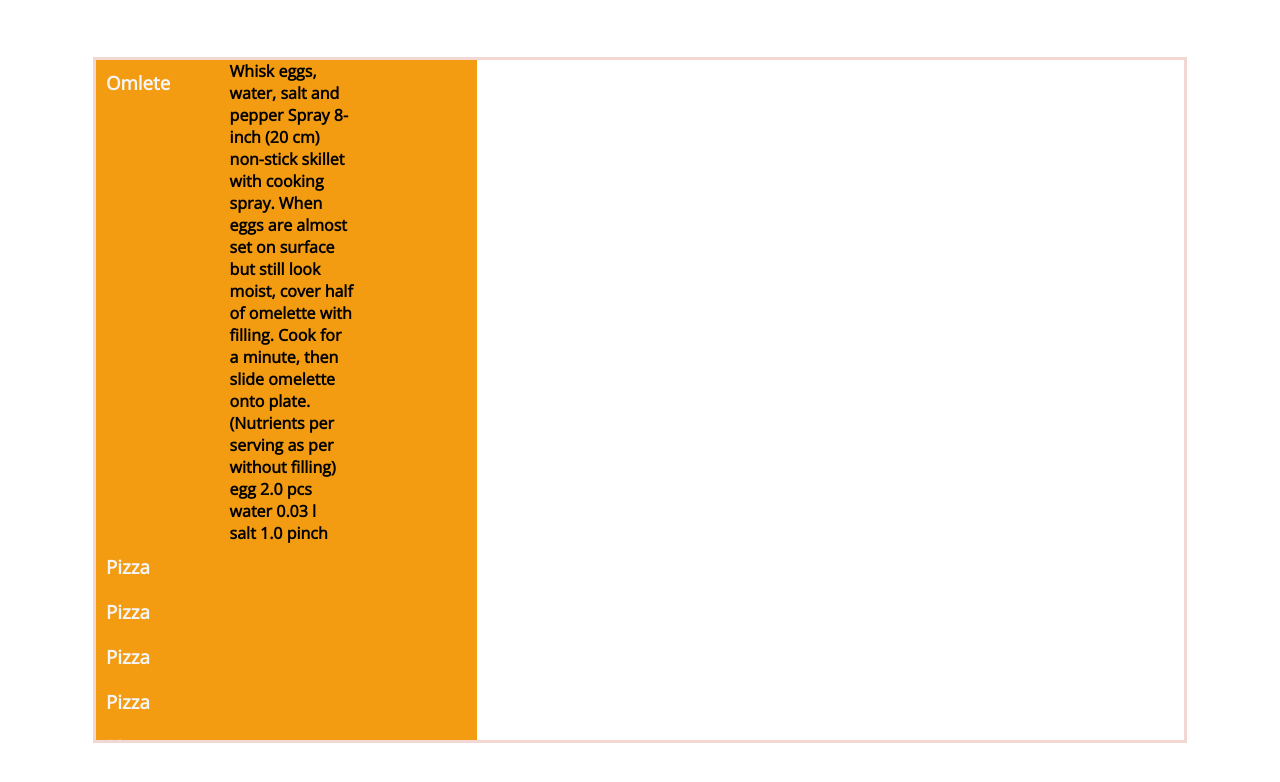
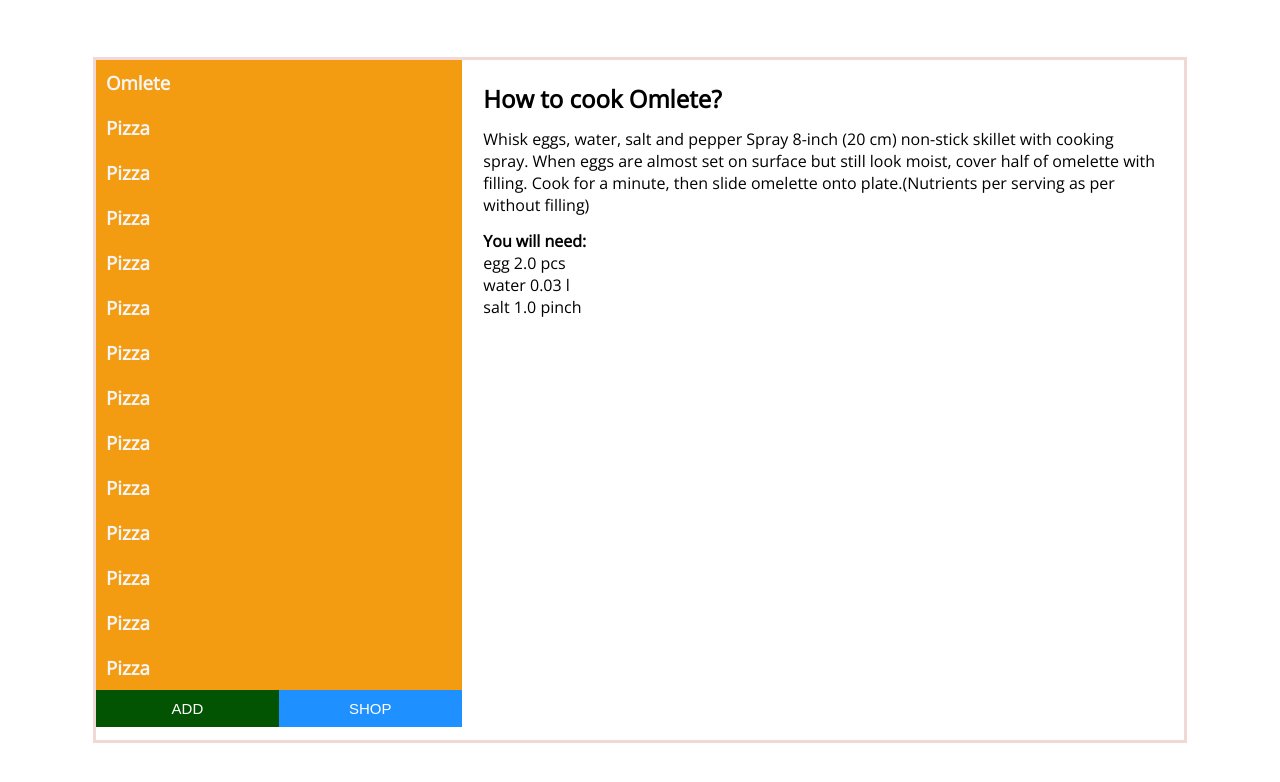
Before and after one commit to metalloid66/BunPlan, a React (Create React App) app: page / in a window 1280 px wide. Both pictures are taken after a click on the element "Omlete". Shown: the top 782 px of the page. Built offline with nearby package versions, Linux system fonts and the light colour scheme; data requests are answered from the project's data file.

Commit message:
fixed showing details

```diff
--- a/db.json
+++ b/db.json
@@ -404,102 +404,6 @@
           "unit": "ounce"
         }
       ],
-      "id": 13
-    },
-    {
-      "title": "Pizza",
-      "description": "Preheat oven to 450 degrees F (230 degrees C).\nIn a medium bowl, dissolve yeast and sugar in warm water.\nLet stand until creamy, about 10 minutes.\nStir in flour, salt and oil. Beat until smooth. Let rest for 5 minutes.\nTurn dough out onto a lightly floured surface and pat or roll into a round.\nTransfer crust to a lightly greased pizza pan or baker's peel dusted with cornmeal.\nSpread with desired toppings and bake in preheated oven for 15 to 20 minutes, or until golden brown.\nLet baked pizza cool for 5 minutes before serving.",
-      "ingredients": [
-        {
-          "ingTitle": "egg",
-          "amount": "1.0",
-          "unit": "pcs"
-        },
-        {
-          "ingTitle": "flour",
-          "amount": "2.5",
-          "unit": "cups"
-        },
-        {
-          "ingTitle": "salt",
-          "amount": "1.0",
-          "unit": "teaspoon"
-        },
-        {
-          "ingTitle": "olive oil",
-          "amount": "2.0",
-          "unit": "tablespoons"
-        },
-        {
-          "ingTitle": "active dry yeast",
-          "amount": "0.25",
-          "unit": "ounce"
-        }
-      ],
-      "id": 14
-    },
-    {
-      "title": "Pizza",
-      "description": "Preheat oven to 450 degrees F (230 degrees C).\nIn a medium bowl, dissolve yeast and sugar in warm water.\nLet stand until creamy, about 10 minutes.\nStir in flour, salt and oil. Beat until smooth. Let rest for 5 minutes.\nTurn dough out onto a lightly floured surface and pat or roll into a round.\nTransfer crust to a lightly greased pizza pan or baker's peel dusted with cornmeal.\nSpread with desired toppings and bake in preheated oven for 15 to 20 minutes, or until golden brown.\nLet baked pizza cool for 5 minutes before serving.",
-      "ingredients": [
-        {
-          "ingTitle": "egg",
-          "amount": "1.0",
-          "unit": "pcs"
-        },
-        {
-          "ingTitle": "flour",
-          "amount": "2.5",
-          "unit": "cups"
-        },
-        {
-          "ingTitle": "salt",
-          "amount": "1.0",
-          "unit": "teaspoon"
-        },
-        {
-          "ingTitle": "olive oil",
-          "amount": "2.0",
-          "unit": "tablespoons"
-        },
-        {
-          "ingTitle": "active dry yeast",
-          "amount": "0.25",
-          "unit": "ounce"
-        }
-      ],
-      "id": 15
-    },
-    {
-      "title": "Pizza",
-      "description": "Preheat oven to 450 degrees F (230 degrees C).\nIn a medium bowl, dissolve yeast and sugar in warm water.\nLet stand until creamy, about 10 minutes.\nStir in flour, salt and oil. Beat until smooth. Let rest for 5 minutes.\nTurn dough out onto a lightly floured surface and pat or roll into a round.\nTransfer crust to a lightly greased pizza pan or baker's peel dusted with cornmeal.\nSpread with desired toppings and bake in preheated oven for 15 to 20 minutes, or until golden brown.\nLet baked pizza cool for 5 minutes before serving.",
-      "ingredients": [
-        {
-          "ingTitle": "egg",
-          "amount": "1.0",
-          "unit": "pcs"
-        },
-        {
-          "ingTitle": "flour",
-          "amount": "2.5",
-          "unit": "cups"
-        },
-        {
-          "ingTitle": "salt",
-          "amount": "1.0",
-          "unit": "teaspoon"
-        },
-        {
-          "ingTitle": "olive oil",
-          "amount": "2.0",
-          "unit": "tablespoons"
-        },
-        {
-          "ingTitle": "active dry yeast",
-          "amount": "0.25",
-          "unit": "ounce"
-        }
-      ],
       "id": 16
     },
     {
--- a/src/components/CalculateBtn.jsx
+++ b/src/components/CalculateBtn.jsx
@@ -3,7 +3,7 @@ import React from "react";
 export default function CalculateBtn(props) {
   return (
     <button className="btn calculate-btn" onClick={props.toggleCalculate}>
-      CALCULATE
+      SHOP
     </button>
   );
 }
--- a/src/components/Recipe.jsx
+++ b/src/components/Recipe.jsx
@@ -1,18 +1,21 @@
 import React from "react";
 import { useState } from "react";
-import RecipeDet from "./RecipeDet";
-// import { MdModeEdit } from "react-icons/md";
-// import { IoMdRemoveCircle } from "react-icons/io";
 export default function Recipe(props) {
   // Toggle Recipe Details
-  let [showRecDet, setRecDet] = useState(false);
+
   let [controlClasses, setControlClasses] = useState({ hovered: false });
-  function toggleRecDet() {
-    setRecDet(!showRecDet);
-  }
+
   function toggleRecipeBtns(e) {
     e.preventDefault();
     setControlClasses({ ...controlClasses, hovered: !controlClasses.hovered });
+  }
+  function setDets() {
+    props.toggleRecDet();
+    props.updateRecipeDet(
+      props.recipeTitle,
+      props.recipeDescription,
+      props.recipeIngredients
+    );
   }
   return (
     <div
@@ -20,14 +23,14 @@ export default function Recipe(props) {
       onMouseEnter={(e) => toggleRecipeBtns(e)}
       onMouseLeave={(e) => toggleRecipeBtns(e)}
     >
-      <h3 onClick={toggleRecDet} className="recipe-title">
+      <h3 onClick={setDets} className="recipe-title">
         {props.recipeTitle}
       </h3>
       <div
         className={controlClasses.hovered ? "edit-recipe-btn" : "hide"}
         onClick={() => {
           props.onEdit(props.recipeId);
-          setRecDet((showRecDet = true));
+          // setRecDet((showRecDet = true));
         }}
       >
         EDIT
@@ -40,11 +43,6 @@ export default function Recipe(props) {
       >
         REMOVE
       </div>
-      <RecipeDet
-        showRecDet={showRecDet}
-        recipeDescription={props.recipeDescription}
-        recipeIngredients={props.recipeIngredients}
-      />
     </div>
   );
 }
--- a/src/components/RecipeDet.jsx
+++ b/src/components/RecipeDet.jsx
@@ -1,10 +1,14 @@
-import { React, useState } from "react";
+import { React } from "react";
 export default function RecipeDet(props) {
+  console.log("called");
   return (
-    <div>
-      {props.showRecDet ? (
-        <div>
-          <h4>{props.recipeDescription}</h4>
+    <div className="recipeDet-container">
+      <h2 className="recipeDet-title">How to cook {props.recipeTitle}?</h2>
+      <div className="recipeDet-des">
+        <p>{props.recipeDescription}</p>
+      </div>
+      <div className="recipeDet-ings">
+        <h4>You will need:</h4>
         {Object.entries(props.recipeIngredients).map((ing, index) => {
           return (
             <p key={`ing-${index}`}>
@@ -14,7 +18,6 @@ export default function RecipeDet(props) {
           );
         })}
       </div>
-      ) : null}
     </div>
   );
 }
--- a/src/components/Recipes.jsx
+++ b/src/components/Recipes.jsx
@@ -1,16 +1,33 @@
-import React from "react";
+import { React, useState } from "react";
 import Recipe from "./Recipe";
+import RecipeDet from "./RecipeDet";
 import AddBtn from "./AddBtn";
 import CalculateBtn from "./CalculateBtn";
 
 export default function Recipes(props) {
+  let [showRecDet, setRecDet] = useState(false);
+  let [recipeTitle, setRecipeTitle] = useState("");
+  let [recipeDescription, setRecipeDescription] = useState("");
+  let [recipeIngredients, setRecipeIngredients] = useState("");
+
+  function toggleRecDet() {
+    setRecDet(!showRecDet);
+  }
+  function updateRecipeDet(recTitle, recDes, recIngs) {
+    setRecipeTitle(recTitle);
+    setRecipeDescription(recDes);
+    setRecipeIngredients(recIngs);
+  }
   return (
-    <div className="container" id="style-9">
+    <div className="container">
+      <div className="container-1" id="style-9">
         {props.recipes.length === 0
           ? "Please Add recipes"
           : props.recipes.map((recipe, index) => {
               return (
                 <Recipe
+                  toggleRecDet={toggleRecDet}
+                  updateRecipeDet={updateRecipeDet}
                   key={`recipe-${index}`}
                   onRemove={props.onRemove}
                   onEdit={props.onEdit}
@@ -26,5 +43,17 @@ export default function Recipes(props) {
           <CalculateBtn toggleCalculate={props.toggleCalculate} />
         </div>
       </div>
+      <div className="container-2">
+        {showRecDet ? (
+          <RecipeDet
+            recipeTitle={recipeTitle}
+            recipeDescription={recipeDescription}
+            recipeIngredients={recipeIngredients}
+          />
+        ) : (
+          "Click on a recipe to show details"
+        )}
+      </div>
+    </div>
   );
 }
--- a/src/index.css
+++ b/src/index.css
@@ -49,20 +49,23 @@ body {
 }
 /* Recipes.jsx */
 .container {
+  width: 100%;
+  height: 100%;
+  display: flex;
+}
+.container-1 {
+  /* Container for Recipe */
   width: 35%;
   height: 100%;
   position: relative;
   overflow-y: scroll;
   overflow-x: hidden;
 }
-
-/* .title-and-add {
-  display: flex;
-  align-items: stretch;
-  flex-direction: row;
-  justify-content: space-evenly;
-} */
-
+.container-2 {
+  /* Container for RecipeDet*/
+  width: 65%;
+  margin: 2%;
+}
 /* Recipe.jsx */
 .recipe-container {
   padding-left: 10px;
@@ -77,9 +80,6 @@ body {
   background-color: #ffc567;
   cursor: pointer;
 }
-/* .recipe-btns {
-
-} */
 .recipe-title {
   cursor: pointer;
   line-height: 45px;
@@ -125,6 +125,18 @@ body {
   display: inline-block;
   width: 50%;
   font-size: 15px;
+}
+
+/* RecipeDet */
+.recipeDet-container {
+}
+.recipeDet-title {
+  margin-bottom: 2%;
+}
+.recipeDet-des {
+  margin-bottom: 2%;
+}
+.recipeDet-ings {
 }
 
 /* RecipeAddForm */
```
Lines whose indentation alone changed are shown as unchanged.
